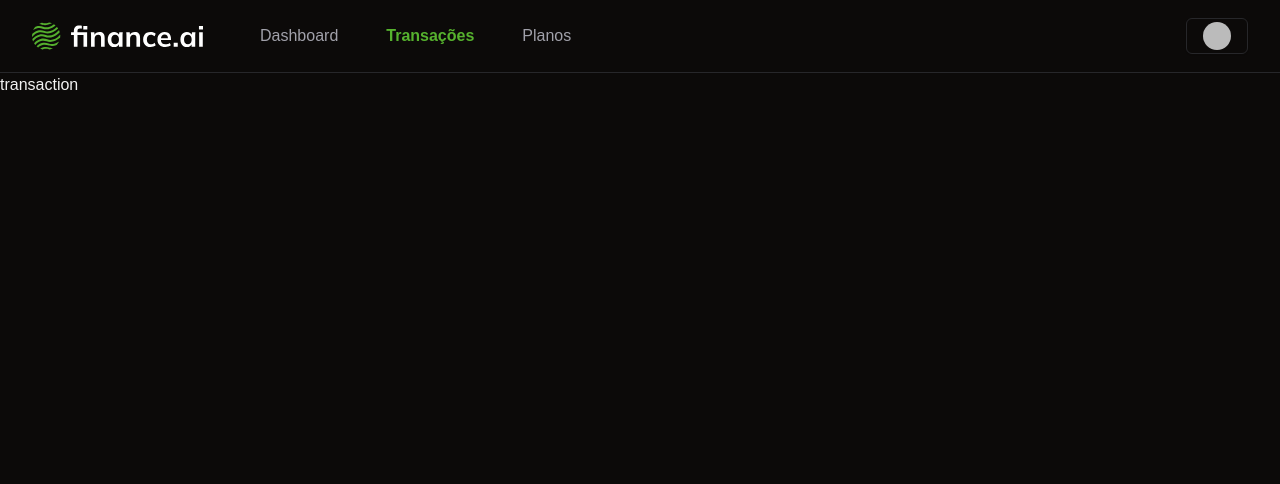
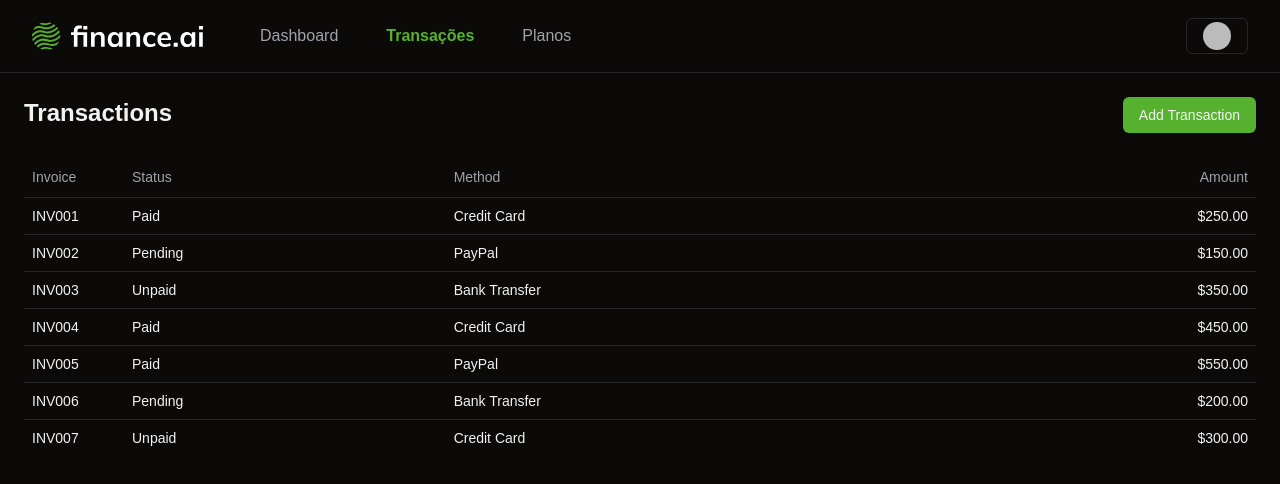
Before and after one commit to Henrytos/saas-finance-ai, a Next.js app: page /transactions in a window 1280 px wide. Shown: the top 484 px of the page. Built offline with nearby package versions, Linux system fonts and the light colour scheme; no server answers; sample sign-in values are in the browser's storage; some icons are missing.

Commit message:
feat: adicionando tabela de transações e redirecionamento para autenticação

```diff
--- a/app/_components/nav-bar.tsx
+++ b/app/_components/nav-bar.tsx
@@ -11,7 +11,7 @@ export const NavBar = () => {
   const pathName = usePathname();
 
   return (
-    <nav className="flex items-center justify-between border-b border-solid px-8 py-4">
+    <nav className="mb-6 flex items-center justify-between border-b border-solid px-8 py-4">
       <div className="flex items-center gap-12">
         <Link href="/">
           <Image
--- /dev/null
+++ b/app/_components/tansactions-table.tsx
@@ -0,0 +1,44 @@
+"use client";
+
+import {
+  TableHeader,
+  TableRow,
+  TableHead,
+  TableBody,
+  TableCell,
+  Table,
+} from "./ui/table";
+
+export const TransactionsTable = ({
+  invoices,
+}: {
+  invoices: {
+    invoice: string;
+    paymentStatus: string;
+    totalAmount: string;
+    paymentMethod: string;
+  }[];
+}) => {
+  return (
+    <Table className="w-full">
+      <TableHeader>
+        <TableRow>
+          <TableHead className="w-[100px]">Invoice</TableHead>
+          <TableHead>Status</TableHead>
+          <TableHead>Method</TableHead>
+          <TableHead className="text-right">Amount</TableHead>
+        </TableRow>
+      </TableHeader>
+      <TableBody>
+        {invoices.map((invoice) => (
+          <TableRow key={invoice.invoice}>
+            <TableCell className="font-medium">{invoice.invoice}</TableCell>
+            <TableCell>{invoice.paymentStatus}</TableCell>
+            <TableCell>{invoice.paymentMethod}</TableCell>
+            <TableCell className="text-right">{invoice.totalAmount}</TableCell>
+          </TableRow>
+        ))}
+      </TableBody>
+    </Table>
+  );
+};
--- a/app/plain/page.tsx
+++ b/app/plain/page.tsx
@@ -1,6 +1,13 @@
+import { auth } from "@clerk/nextjs/server";
 import { NavBar } from "../_components/nav-bar";
+import { redirect } from "next/navigation";
 
-export default function PlainPage() {
+export default async function PlainPage() {
+  const { userId } = await auth();
+
+  if (!userId) {
+    redirect("/login");
+  }
   return (
     <div>
       <NavBar />
--- a/app/transactions/page.tsx
+++ b/app/transactions/page.tsx
@@ -1,10 +1,71 @@
+import { auth } from "@clerk/nextjs/server";
 import { NavBar } from "../_components/nav-bar";
+import { redirect } from "next/navigation";
+import { Button } from "../_components/ui/button";
+import { TransactionsTable } from "../_components/tansactions-table";
 
-export default function TransactionsPage() {
+export default async function TransactionsPage() {
+  const { userId } = await auth();
+
+  if (!userId) {
+    redirect("/login");
+  }
+
+  const invoices = [
+    {
+      invoice: "INV001",
+      paymentStatus: "Paid",
+      totalAmount: "$250.00",
+      paymentMethod: "Credit Card",
+    },
+    {
+      invoice: "INV002",
+      paymentStatus: "Pending",
+      totalAmount: "$150.00",
+      paymentMethod: "PayPal",
+    },
+    {
+      invoice: "INV003",
+      paymentStatus: "Unpaid",
+      totalAmount: "$350.00",
+      paymentMethod: "Bank Transfer",
+    },
+    {
+      invoice: "INV004",
+      paymentStatus: "Paid",
+      totalAmount: "$450.00",
+      paymentMethod: "Credit Card",
+    },
+    {
+      invoice: "INV005",
+      paymentStatus: "Paid",
+      totalAmount: "$550.00",
+      paymentMethod: "PayPal",
+    },
+    {
+      invoice: "INV006",
+      paymentStatus: "Pending",
+      totalAmount: "$200.00",
+      paymentMethod: "Bank Transfer",
+    },
+    {
+      invoice: "INV007",
+      paymentStatus: "Unpaid",
+      totalAmount: "$300.00",
+      paymentMethod: "Credit Card",
+    },
+  ];
   return (
-    <div>
+    <>
       <NavBar />
-      <h1>transaction</h1>
-    </div>
+      <div className="space-y-6 px-6">
+        <div className="flex justify-between">
+          <h1 className="text-2xl font-semibold">Transactions</h1>
+          <Button>Add Transaction</Button>
+        </div>
+
+        <TransactionsTable invoices={invoices} />
+      </div>
+    </>
   );
 }
```
